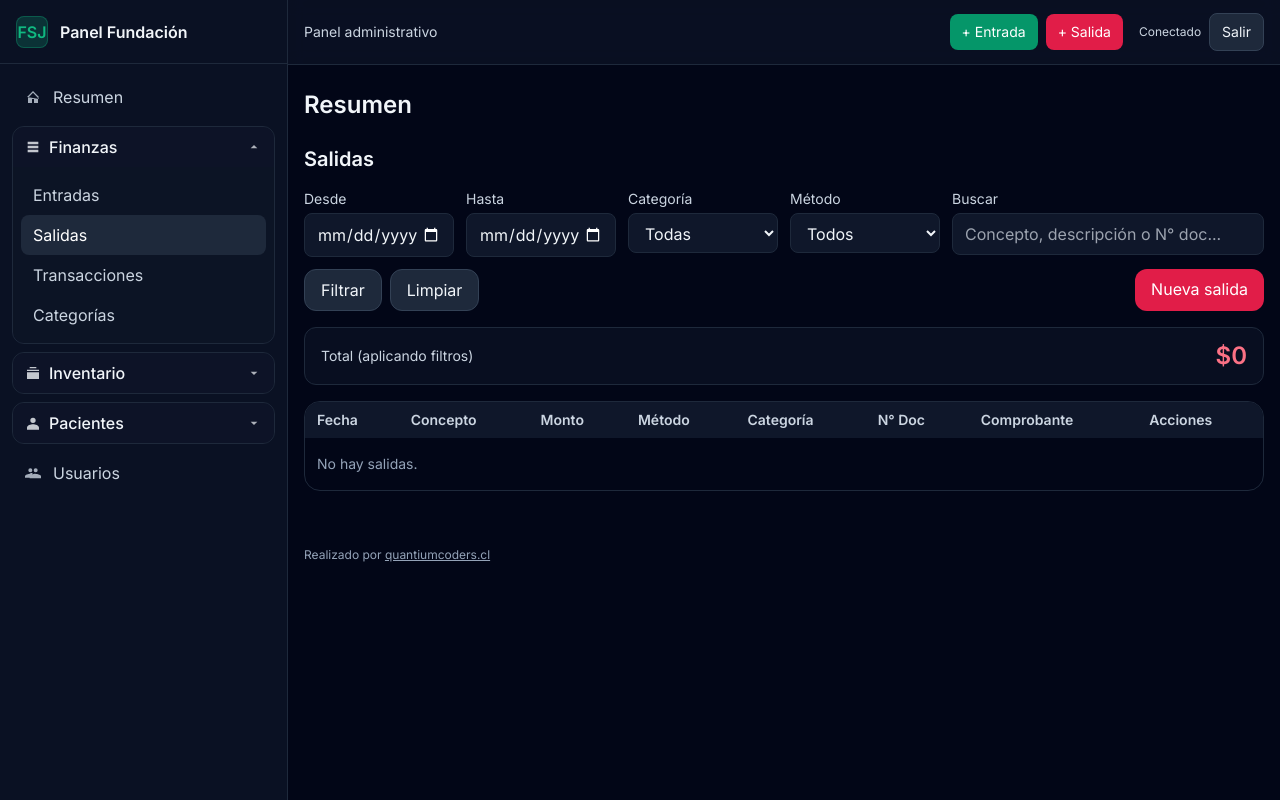
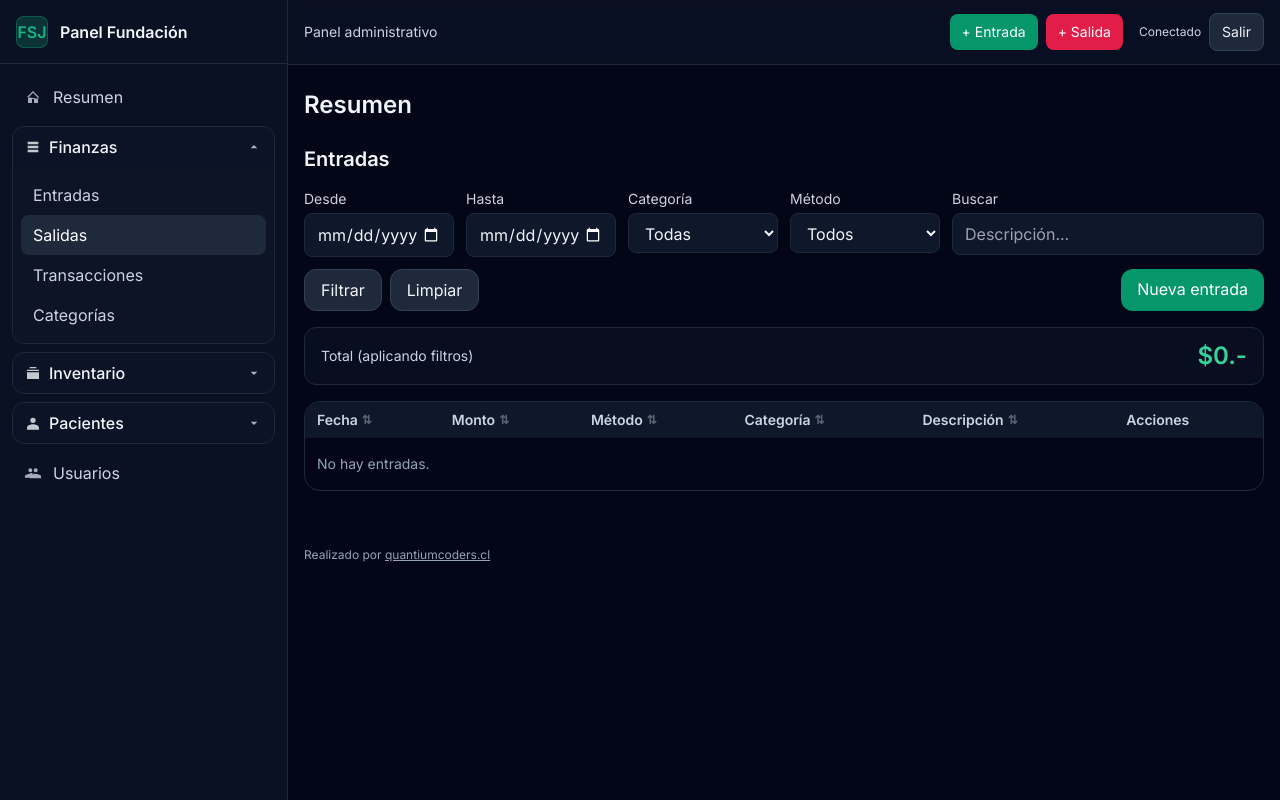
Before and after one commit to FelipeJS1295/admin_fundacion, a FastAPI app: page /salidas in a window 1280 px wide. Run offline with FastAPI, Linux system fonts and the light colour scheme; the visitor is signed in with stand-in values (Sample User, id 1); data that the repository does not hold is empty; some libraries are stand-ins or nearby versions.

Commit message:
entradas 3

```diff
--- a/templates/salidas/list.html
+++ b/templates/salidas/list.html
@@ -1,6 +1,6 @@
 {% extends "layouts/base.html" %}
 {% block content %}
-<h2 class="text-xl font-semibold mb-4">Salidas</h2>
+<h2 class="text-xl font-semibold mb-4">Entradas</h2>
 
 <form method="get" class="grid gap-3 md:grid-cols-6 mb-4">
   <div>
@@ -33,59 +33,70 @@
   </div>
   <div class="md:col-span-2">
     <label class="block text-sm text-slate-300 mb-1">Buscar</label>
-    <input type="text" name="q" value="{{ filtros.q or '' }}" placeholder="Concepto, descripción o N° doc..."
+    <input type="text" name="q" value="{{ filtros.q or '' }}" placeholder="Descripción..."
            class="w-full rounded-lg bg-slate-900 border border-slate-800 px-3 py-2">
   </div>
   <div class="md:col-span-6 flex gap-2">
     <button class="px-4 py-2 rounded-xl bg-slate-800 border border-slate-700 hover:bg-slate-700">Filtrar</button>
-    <a href="/salidas" class="px-4 py-2 rounded-xl bg-slate-800 border border-slate-700 hover:bg-slate-700">Limpiar</a>
-    <a href="/salidas/nueva" class="ml-auto px-4 py-2 rounded-xl bg-rose-600 hover:bg-rose-500 text-white">Nueva salida</a>
+    <a href="/entradas" class="px-4 py-2 rounded-xl bg-slate-800 border border-slate-700 hover:bg-slate-700">Limpiar</a>
+    <a href="/entradas/nueva" class="ml-auto px-4 py-2 rounded-xl bg-emerald-600 hover:bg-emerald-500 text-white">Nueva entrada</a>
   </div>
 </form>
 
 <div class="mb-4 flex items-center justify-between rounded-xl border border-slate-800 bg-slate-900/50 px-4 py-3">
   <span class="text-sm text-slate-300">Total (aplicando filtros)</span>
-  <span class="text-2xl font-bold text-rose-400">
-    ${{ '%.0f'|format(total) }}
+  <span class="text-2xl font-bold text-emerald-400">
+    {{ total|clp }}
   </span>
 </div>
+
+{% macro sort_link(col_key, label) -%}
+  {# determina la próxima dirección #}
+  {% set is_current = (filtros.sort == col_key) %}
+  {% set next_dir = 'asc' if (not is_current or filtros.dir == 'desc') else 'desc' %}
+  <a
+    href="/entradas?desde={{ filtros.desde }}&hasta={{ filtros.hasta }}&categoria_id={{ filtros.categoria_id or '' }}&metodo_pago={{ filtros.metodo_pago }}&q={{ filtros.q }}&limit={{ filtros.limit }}&sort={{ col_key }}&dir={{ next_dir }}"
+    class="inline-flex items-center gap-1 hover:text-white"
+  >
+    <span>{{ label }}</span>
+    {% if is_current %}
+      <span class="text-xs opacity-70">{{ '▲' if filtros.dir == 'asc' else '▼' }}</span>
+    {% else %}
+      <span class="text-xs opacity-40">⇅</span>
+    {% endif %}
+  </a>
+{%- endmacro %}
 
 <div class="overflow-x-auto rounded-2xl border border-slate-800">
   <table class="min-w-full text-sm">
     <thead class="bg-slate-900 text-slate-300">
       <tr>
-        <th class="px-3 py-2 text-left">Fecha</th>
-        <th class="px-3 py-2 text-left">Concepto</th>
-        <th class="px-3 py-2 text-left">Monto</th>
-        <th class="px-3 py-2 text-left">Método</th>
-        <th class="px-3 py-2 text-left">Categoría</th>
-        <th class="px-3 py-2 text-left">N° Doc</th>
-        <th class="px-3 py-2 text-left">Comprobante</th>
+        <th class="px-3 py-2 text-left">{{ sort_link('fecha','Fecha') }}</th>
+        <th class="px-3 py-2 text-left">{{ sort_link('monto','Monto') }}</th>
+        <th class="px-3 py-2 text-left">{{ sort_link('metodo','Método') }}</th>
+        <th class="px-3 py-2 text-left">{{ sort_link('categoria','Categoría') }}</th>
+        <th class="px-3 py-2 text-left">{{ sort_link('descripcion','Descripción') }}</th>
         <th class="px-3 py-2 text-left">Acciones</th>
       </tr>
     </thead>
     <tbody>
-    {% for t in salidas %}
+      {% for t in entradas %}
       <tr class="border-t border-slate-800">
-        <td class="px-3 py-2">{{ t.fecha }}</td>
-        <td class="px-3 py-2">{{ t.concepto or '-' }}</td>
-        <td class="px-3 py-2 font-semibold">${{ '%.0f'|format(t.monto) }}</td>
+        <td class="px-3 py-2">{{ t.fecha|fecha_cl }}</td>
+        <td class="px-3 py-2 font-semibold">{{ t.monto|clp }}</td>
         <td class="px-3 py-2">{{ t.metodo_pago }}</td>
         <td class="px-3 py-2">{{ t.categoria.nombre if t.categoria else '-' }}</td>
-        <td class="px-3 py-2">{{ t.numero_documento or '-' }}</td>
-        <td class="px-3 py-2">
-        {% if t.documento_path %}<a class="underline" target="_blank" href="{{ t.documento_path }}">Ver</a>{% else %}-{% endif %}
-        </td>
+        <td class="px-3 py-2">{{ t.descripcion or '' }}</td>
         <td class="px-3 py-2 space-x-2">
-        <a class="underline" href="/salidas/{{ t.id }}">Ver</a>
-        <a class="underline" href="/salidas/{{ t.id }}/editar">Editar</a>
-        <form method="post" action="/salidas/{{ t.id }}/eliminar" class="inline" onsubmit="return confirm('¿Eliminar salida?');">
+          <a class="underline" href="/entradas/{{ t.id }}">Ver</a>
+          <a class="underline" href="/entradas/{{ t.id }}/editar">Editar</a>
+          <form method="post" action="/entradas/{{ t.id }}/eliminar" class="inline" onsubmit="return confirm('¿Eliminar entrada?');">
             <button class="underline text-rose-300">Eliminar</button>
           </form>
         </td>
       </tr>
       {% else %}
-    <tr><td class="px-3 py-4 text-slate-400" colspan="8">No hay salidas.</td></tr>
+      <tr><td class="px-3 py-4 text-slate-400" colspan="6">No hay entradas.</td></tr>
       {% endfor %}
     </tbody>
   </table>
```
Also changed, not shown: app/routers/entradas.py (+46 -7 lines). Lines whose indentation alone changed are shown as unchanged.
